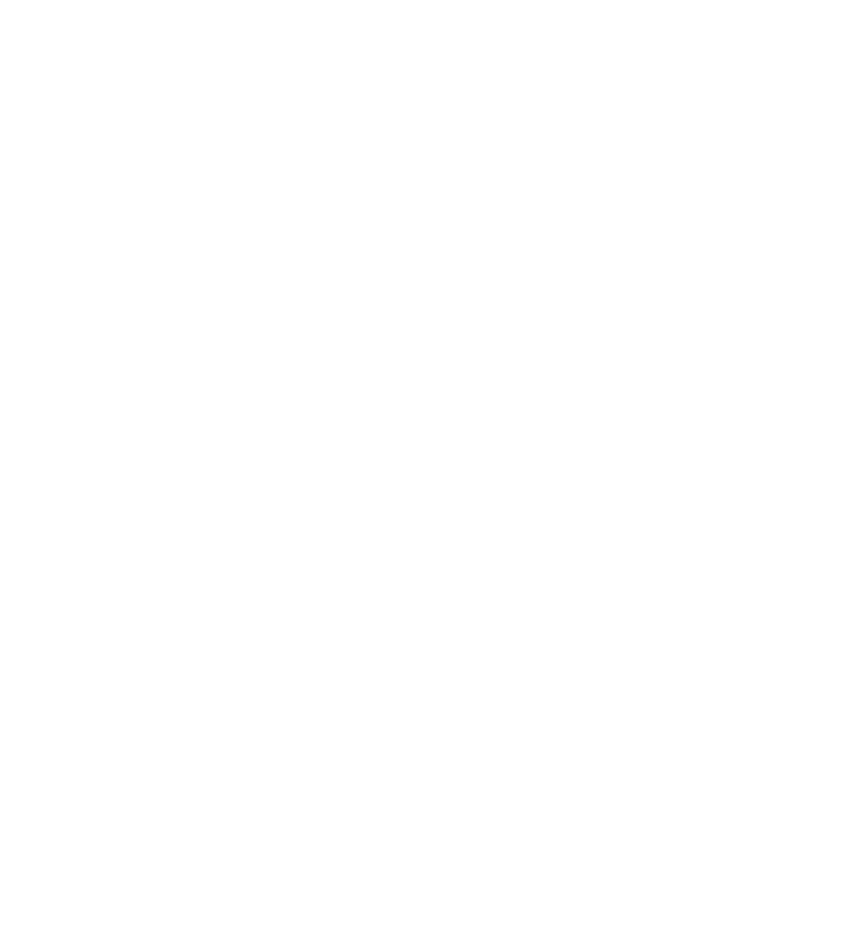
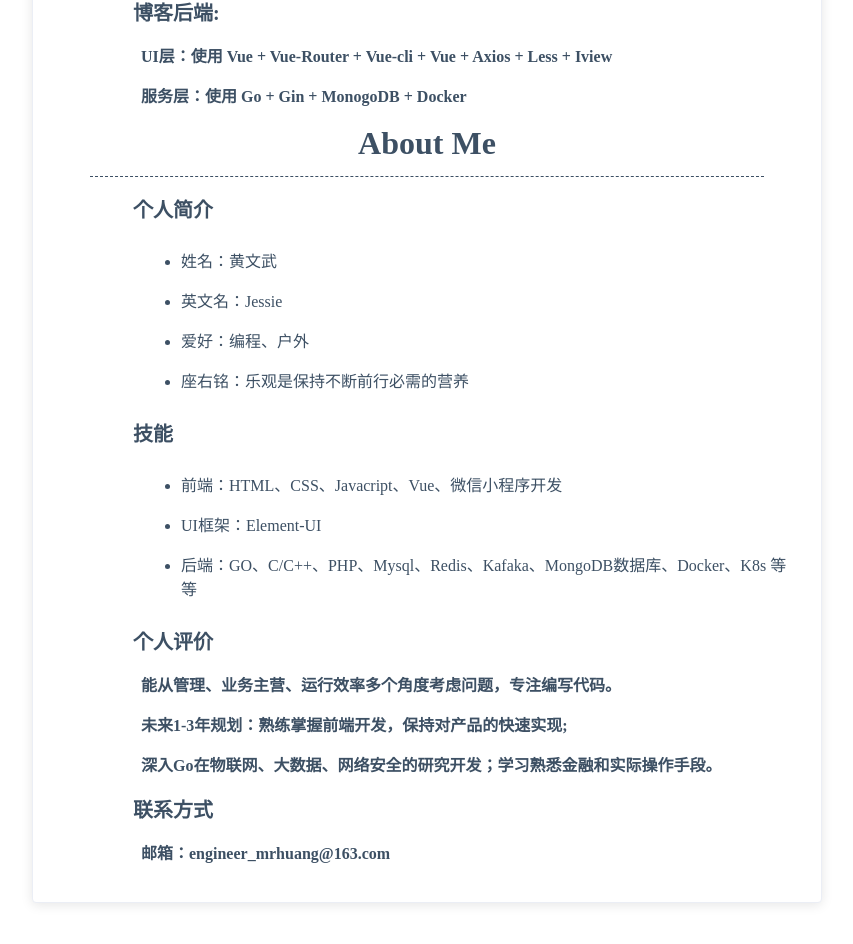
Before and after one commit to OnfireMrHuang/myblog, a Nuxt app in the folder blog-app/: page /about in a window 1280 px wide. Before the commit this address had no page. Shown: the part 590-1534 px from the top of the page, without its empty margins (213-1066 px from the left). Before the commit the page ends 800 px from the top, so only its background shows below. Built offline with nearby package versions, Linux system fonts and the light colour scheme.

Commit message:
添加关于我的页面

```diff
--- /dev/null
+++ b/blog-app/assets/css/Index/About.less
@@ -0,0 +1,40 @@
+/*About CSS*/
+@color:#3D5064;
+.about_content {
+	margin:3rem 0 5rem 0;
+	line-height:1.5rem;
+	.about {
+		h1{
+			text-align:center;
+			color:@color;
+		}
+		.line {
+			width:90%;
+			height:1px;
+			border:none;
+			border-top:1px dashed @color;
+		}
+		p{
+			text-align:left;
+			text-indent:5rem;
+			color:@color;
+		}
+		.about_title {
+			font-weight:bold;
+			color:@color;
+			font-size:20px;
+		}
+		.about_text {
+			text-indent:5.5rem;
+			font-weight:bold;
+			color:@color;
+		}
+		ul {
+			margin-left:5.5rem;
+			color:@color;
+			li {
+				padding:0.5rem 0;
+			}
+		}
+	}
+}
--- /dev/null
+++ b/blog-app/pages/about/index.vue
@@ -0,0 +1,68 @@
+<template>
+<div>
+	<nav-header :active="active"></nav-header>
+	<el-row type="flex" justify="center" class="about_content">
+		<el-col :span="15" class="about">
+			<el-card class="box-card">
+				<h1>About Blog</h1>
+				<hr class="line"/>
+    			<p>简单介绍下博客使用技术：</p>
+    			<p class="about_title">博客前端：</p>
+    			<p class="about_text"><b>采用服务器端渲染(ssr)</b>,基于 Vue.js 的通用应用框架:<b>Nuxt.js + Element-UI + @nuxtjs/axios + Less</b></p>
+    			<p class="about_title">博客后端:</p>
+    			<p class="about_text">UI层：使用 <b>Vue + Vue-Router + Vue-cli + Vue + Axios + Less + Iview</b></p>
+    			<p class="about_text">服务层：使用 <b>Go + Gin + MonogoDB + Docker</b></p>
+    			<h1>About Me</h1>
+				<hr class="line"/>
+				<p class="about_title">个人简介</p>
+				<ul>
+					<li>姓名：黄文武</li>
+					<li>英文名：Jessie</li>
+					<li>爱好：编程、户外</li>
+					<li>座右铭：乐观是保持不断前行必需的营养</li>
+				</ul>
+				<p class="about_title">技能</p>
+				<ul>
+					<li>前端：HTML、CSS、Javacript、Vue、微信小程序开发</li>
+					<li>UI框架：Element-UI</li>
+					<li>后端：GO、C/C++、PHP、Mysql、Redis、Kafaka、MongoDB数据库、Docker、K8s 等等</li>
+				</ul>
+				<p class="about_title">个人评价</p>
+				<p class="about_text">能从管理、业务主营、运行效率多个角度考虑问题，专注编写代码。</p>
+				<p class="about_text">未来1-3年规划：熟练掌握前端开发，保持对产品的快速实现;</p>
+                <p class="about_text">深入Go在物联网、大数据、网络安全的研究开发；学习熟悉金融和实际操作手段。</p>
+				<p class="about_title">联系方式</p>
+				<p class="about_text">邮箱：engineer_mrhuang@163.com</p>
+			</el-card>
+		</el-col>
+	</el-row>
+</div>
+</template>
+
+<script>
+import NavHeader from '@/components/NavHeader.vue'
+export default {
+	data() {
+		return {
+			active:'about'
+		}
+	},
+	components:{
+		NavHeader
+	},
+	head() {
+		return {
+			title:"个人简介-Jessie's Blog",
+			meta:[
+				{hid:'description',name:'description',content:''},
+				{hid:'keywords',name:'keywords',content:''},
+				{hid:'author',content:'Jessie'}
+			]
+		}
+	}
+}
+</script>
+
+<style lang="less" scoped>
+	@import './../../assets/css/Index/About.less';
+</style>
```
